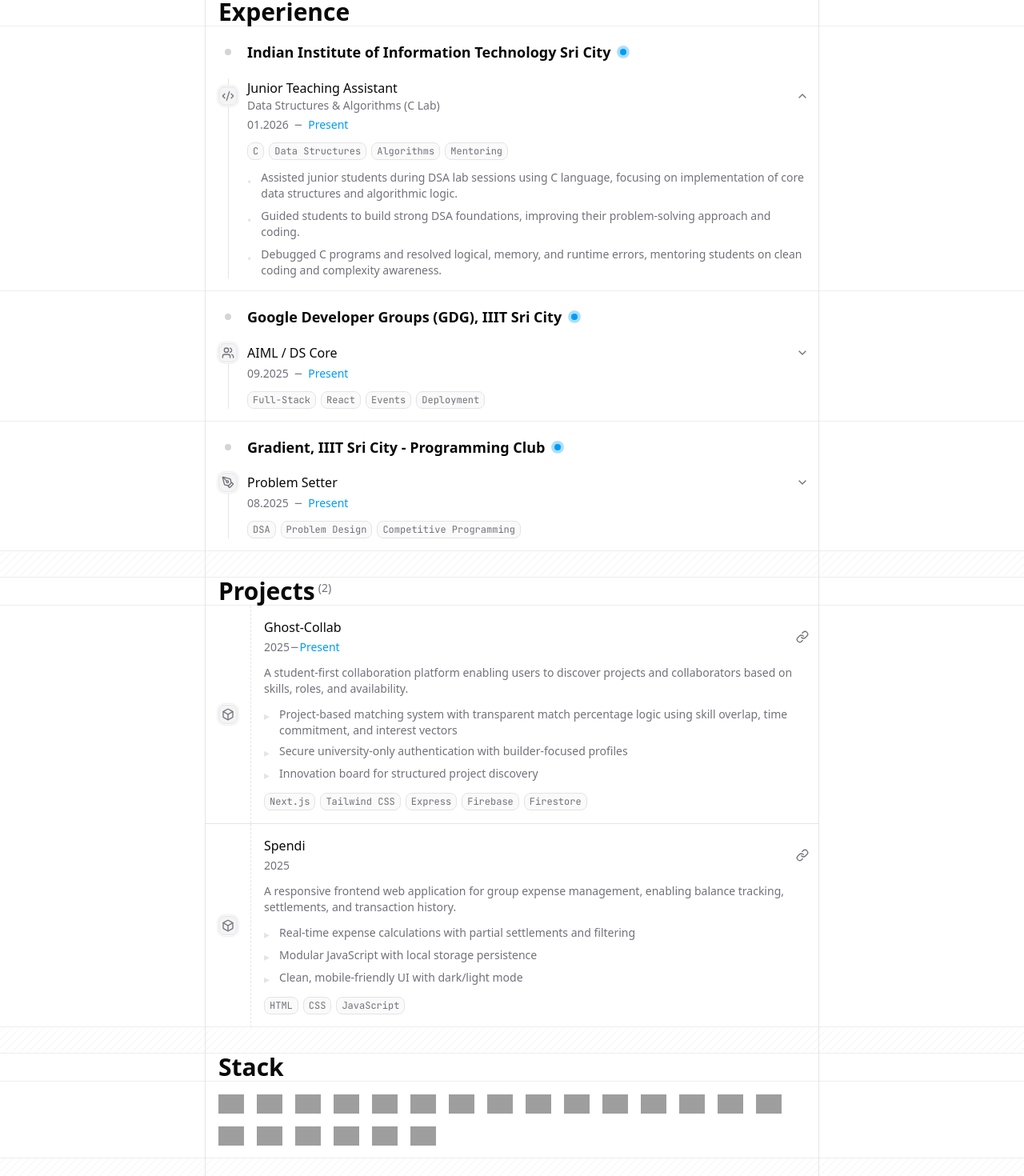
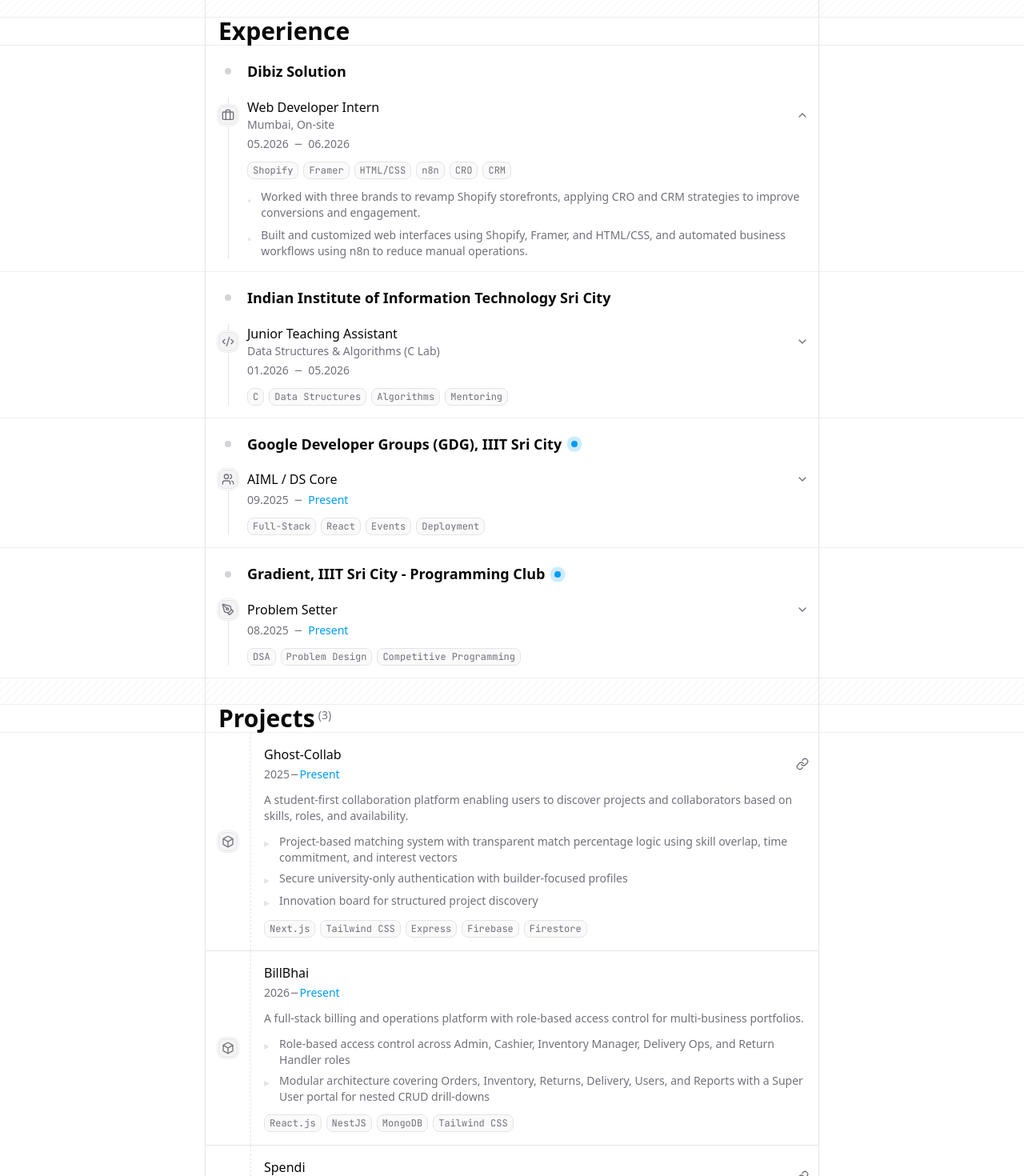
Before and after one commit to yeschirag/yeschirag.github.io, a Next.js app: page / in a window 1280 px wide. Shown: the part 1160-2630 px from the top of the page at 80% size. Built offline with nearby package versions, Linux system fonts and the light colour scheme; no server answers; grey boxes are pictures that could not be loaded.

Commit message:
added intern exp

```diff
--- a/next.config.ts
+++ b/next.config.ts
@@ -1,6 +1,9 @@
 import type { NextConfig } from "next";
 
 const nextConfig: NextConfig = {
+  turbopack: {
+    root: __dirname,
+  },
   images: {
     remotePatterns: [
       {
--- a/src/components/About.tsx
+++ b/src/components/About.tsx
@@ -22,7 +22,7 @@ export default function About() {
             <li className="flex gap-3">
               <span className="text-muted-foreground flex-shrink-0">•</span>
               <span>
-                Currently serving as <strong className="font-medium">Junior Teaching Assistant</strong> for Data Structures & Algorithms, helping students build strong programming foundations.
+                Completed a <strong className="font-medium">Web Developer Internship</strong> at Dibiz Solution (May-Jun 2026) and previously served as <strong className="font-medium">Junior Teaching Assistant</strong> for Data Structures & Algorithms.
               </span>
             </li>
             <li className="flex gap-3">
--- a/src/components/Achievements.tsx
+++ b/src/components/Achievements.tsx
@@ -1,6 +1,13 @@
 import { AwardIcon, ExternalLink } from "lucide-react";
 
 const achievements = [
+  {
+    title: "LeetCode",
+    description: "Contest Rating: 1650+ | 200+ problems solved across DSA topics",
+    link: "https://leetcode.com/yeschirag",
+    linkText: "View Profile",
+    date: "2026",
+  },
   {
     title: "Generative AI Certification",
     description: "Completed Google Study Jam",
--- a/src/components/Experience.tsx
+++ b/src/components/Experience.tsx
@@ -1,22 +1,35 @@
 "use client";
 
 import { useState } from "react";
-import { Briefcase, Calendar, Code2, Users, PenTool, ChevronDown } from "lucide-react";
+import { Briefcase, Code2, Users, PenTool, ChevronDown } from "lucide-react";
 import { motion, AnimatePresence } from "framer-motion";
 
 const experiences = [
+  {
+    title: "Web Developer Intern",
+    subtitle: "Mumbai, On-site",
+    company: "Dibiz Solution",
+    companyUrl: null,
+    period: { start: "05.2026", end: "06.2026" },
+    isCurrentEmployer: false,
+    icon: Briefcase,
+    description: [
+      "Worked with three brands to revamp Shopify storefronts, applying CRO and CRM strategies to improve conversions and engagement.",
+      "Built and customized web interfaces using Shopify, Framer, and HTML/CSS, and automated business workflows using n8n to reduce manual operations.",
+    ],
+    skills: ["Shopify", "Framer", "HTML/CSS", "n8n", "CRO", "CRM"],
+  },
   {
     title: "Junior Teaching Assistant",
     subtitle: "Data Structures & Algorithms (C Lab)",
     company: "Indian Institute of Information Technology Sri City",
     companyUrl: "https://iiits.ac.in",
-    period: { start: "01.2026", end: null },
-    isCurrentEmployer: true,
+    period: { start: "01.2026", end: "05.2026" },
+    isCurrentEmployer: false,
     icon: Code2,
     description: [
-      "Assisted junior students during DSA lab sessions using C language, focusing on implementation of core data structures and algorithmic logic.",
-      "Guided students to build strong DSA foundations, improving their problem-solving approach and coding.",
-      "Debugged C programs and resolved logical, memory, and runtime errors, mentoring students on clean coding and complexity awareness.",
+      "Assisted junior students in DSA lab sessions using C, guiding implementation of core data structures and improving problem-solving approach.",
+      "Debugged C programs to resolve logical, memory, and runtime errors while mentoring students on clean code and complexity awareness.",
     ],
     skills: ["C", "Data Structures", "Algorithms", "Mentoring"],
   },
--- a/src/components/Hero.tsx
+++ b/src/components/Hero.tsx
@@ -91,7 +91,7 @@ export default function Hero() {
             <div className="flex size-6 shrink-0 items-center justify-center rounded-lg border border-muted-foreground/15 bg-muted text-muted-foreground ring-1 ring-edge ring-offset-1 ring-offset-background mt-0.5 sm:mt-0">
               <Code2 className="size-4" />
             </div>
-            <p className="leading-relaxed sm:leading-normal">Junior Teaching Assistant @ IIIT Sri City (DSA Spring 2026)</p>
+            <p className="leading-relaxed sm:leading-normal">Web Developer Intern @ Dibiz Solution (May-Jun 2026)</p>
           </div>
 
           {/* Row 2 — Education */}
--- a/src/components/Projects.tsx
+++ b/src/components/Projects.tsx
@@ -11,6 +11,17 @@ const projects = [
       "Project-based matching system with transparent match percentage logic using skill overlap, time commitment, and interest vectors",
       "Secure university-only authentication with builder-focused profiles",
       "Innovation board for structured project discovery",
+    ],
+  },
+  {
+    title: "BillBhai",
+    description: "A full-stack billing and operations platform with role-based access control for multi-business portfolios.",
+    tech: ["React.js", "NestJS", "MongoDB", "Tailwind CSS"],
+    liveUrl: null,
+    period: { start: "2026", end: null },
+    features: [
+      "Role-based access control across Admin, Cashier, Inventory Manager, Delivery Ops, and Return Handler roles",
+      "Modular architecture covering Orders, Inventory, Returns, Delivery, Users, and Reports with a Super User portal for nested CRUD drill-downs",
     ],
   },
   {
```
